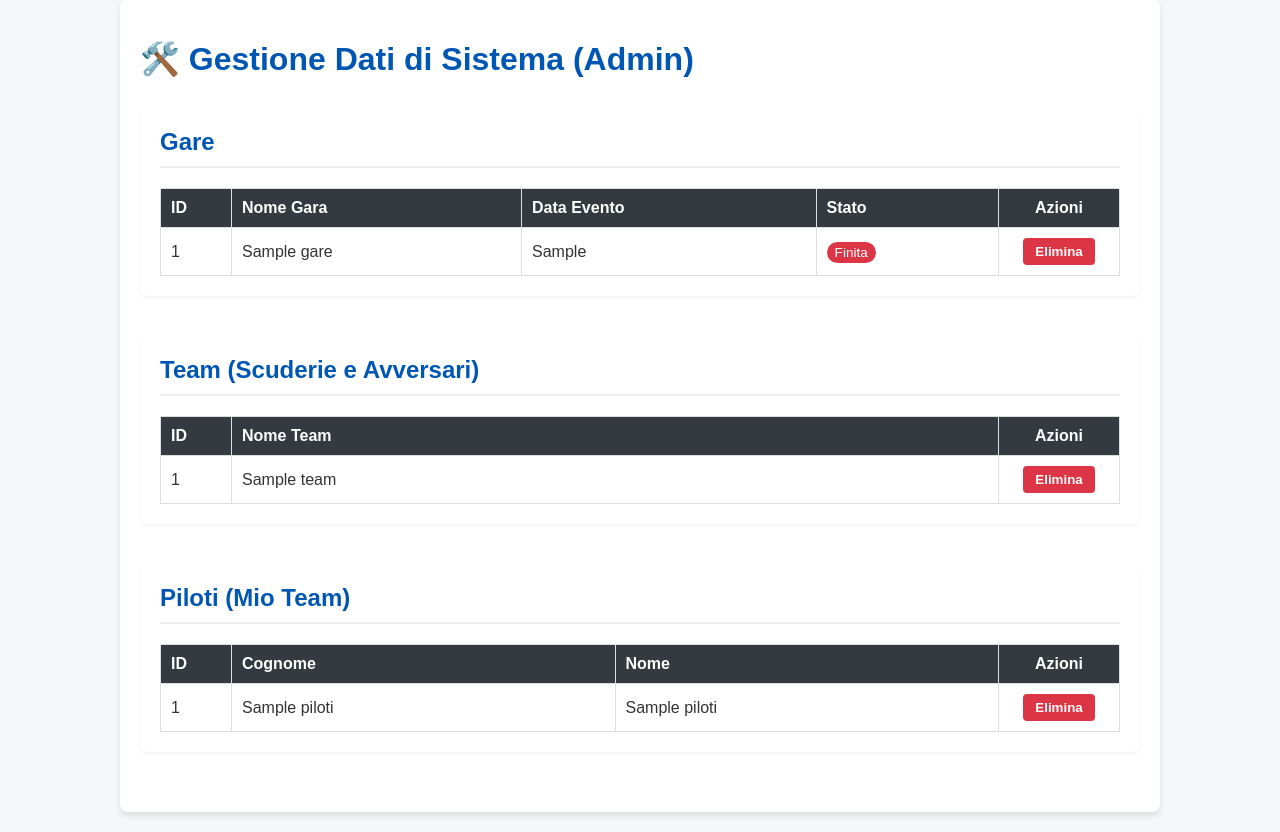
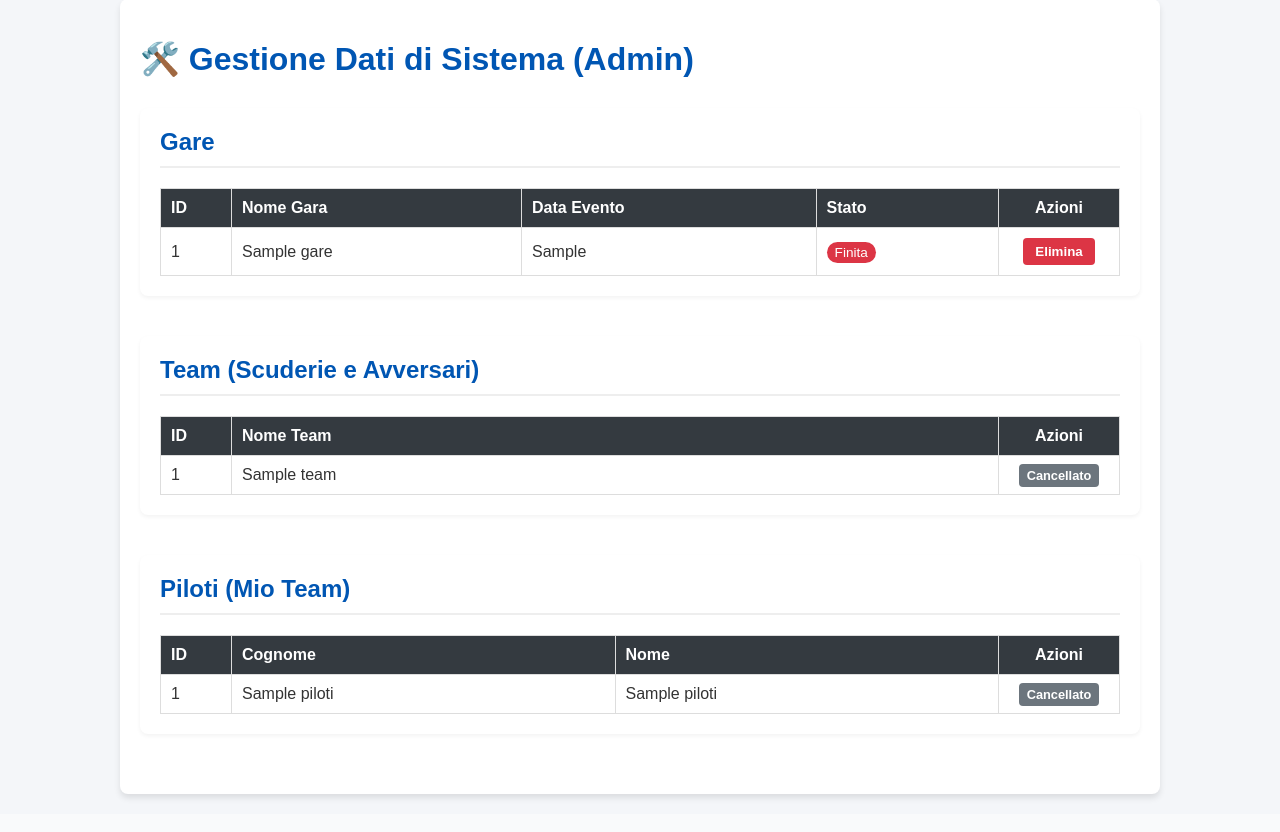
Before and after one commit to zupeppe/GestioneGareSWS, a PHP site: template app/Views/admin/gestione_dati.php in a window 1280 px wide. Shown: the part 80-912 px from the top of the page. After the commit the page ends 880 px from the top, so only its background shows below. Run offline with PHP 8.4, Linux system fonts and the light colour scheme; the template is opened without the code that fills it: most values are stand-ins (such as "Sample title", 1, 10 or a date in 2020); some libraries are stand-ins or nearby versions.

Commit message:
pannello admin cancellazione team e stato gare

```diff
--- a/app/Models/PilotaMioTeam.php
+++ b/app/Models/PilotaMioTeam.php
@@ -32,7 +32,7 @@ class PilotaMioTeam {
      * @return array Array associativo di piloti
      */
     public function ottieniTutti() {
-        $sql = "SELECT * FROM piloti_mio_team ORDER BY cognome, nome ASC";
+        $sql = "SELECT * FROM piloti_mio_team WHERE cancellato = 0 ORDER BY cognome, nome ASC";
         $stmt = $this->db->prepare($sql);
         $stmt->execute();
         return $stmt->fetchAll();
--- a/app/Models/Team.php
+++ b/app/Models/Team.php
@@ -32,7 +32,7 @@ class Team {
      * @return array Array associativo di team
      */
     public function ottieniTutti() {
-        $sql = "SELECT * FROM teams ORDER BY nome_team ASC";
+        $sql = "SELECT * FROM teams WHERE cancellato = 0 ORDER BY nome_team ASC";
         $stmt = $this->db->prepare($sql);
         $stmt->execute();
         return $stmt->fetchAll();
@@ -112,7 +112,7 @@ class Team {
      */
     public function ottieniNonIscritti($gara_id) {
         $sql = "SELECT * FROM teams
-                WHERE id NOT IN (SELECT team_id FROM iscritti_gara WHERE gara_id = :gara_id)
+                WHERE cancellato = 0 AND id NOT IN (SELECT team_id FROM iscritti_gara WHERE gara_id = :gara_id)
                 ORDER BY nome_team ASC";
         $stmt = $this->db->prepare($sql);
         $stmt->execute([':gara_id' => $gara_id]);
--- a/app/Views/admin/gestione_dati.php
+++ b/app/Views/admin/gestione_dati.php
@@ -93,9 +93,13 @@
                             <td><?php echo (int)$team['id']; ?></td>
                             <td><?php echo htmlspecialchars($team['nome_team']); ?></td>
                             <td style="text-align: center;">
-                                <form action="<?php echo BASE_URL; ?>/admindati/eliminateam/<?php echo (int)$team['id']; ?>" method="POST" class="inline-form" onsubmit="return confirm('Azione irreversibile. Procedere con l\'eliminazione del team?');">
-                                    <button type="submit" class="btn-danger">Elimina</button>
-                                </form>
+                                <?php if (!empty($team['cancellato'])): ?>
+                                    <span style="background: #6c757d; color: white; padding: 4px 8px; border-radius: 4px; font-size: 0.8em; font-weight: bold;">Cancellato</span>
+                                <?php else: ?>
+                                    <form action="<?php echo BASE_URL; ?>/admindati/eliminateam/<?php echo (int)$team['id']; ?>" method="POST" class="inline-form" onsubmit="return confirm('Azione irreversibile. Procedere con la disattivazione del team?');">
+                                        <button type="submit" class="btn-danger">Elimina</button>
+                                    </form>
+                                <?php endif; ?>
                             </td>
                         </tr>
                     <?php endforeach; ?>
@@ -124,9 +128,13 @@
                             <td><?php echo htmlspecialchars($pilota['cognome']); ?></td>
                             <td><?php echo htmlspecialchars($pilota['nome']); ?></td>
                             <td style="text-align: center;">
-                                <form action="<?php echo BASE_URL; ?>/admindati/eliminapilota/<?php echo (int)$pilota['id']; ?>" method="POST" class="inline-form" onsubmit="return confirm('Azione irreversibile. Procedere con l\'eliminazione del pilota?');">
-                                    <button type="submit" class="btn-danger">Elimina</button>
-                                </form>
+                                <?php if (!empty($pilota['cancellato'])): ?>
+                                    <span style="background: #6c757d; color: white; padding: 4px 8px; border-radius: 4px; font-size: 0.8em; font-weight: bold;">Cancellato</span>
+                                <?php else: ?>
+                                    <form action="<?php echo BASE_URL; ?>/admindati/eliminapilota/<?php echo (int)$pilota['id']; ?>" method="POST" class="inline-form" onsubmit="return confirm('Azione irreversibile. Procedere con la disattivazione del pilota?');">
+                                        <button type="submit" class="btn-danger">Elimina</button>
+                                    </form>
+                                <?php endif; ?>
                             </td>
                         </tr>
                     <?php endforeach; ?>
```
Also changed, not shown: app/Controllers/AdminDatiController.php (+5 -5 lines).
